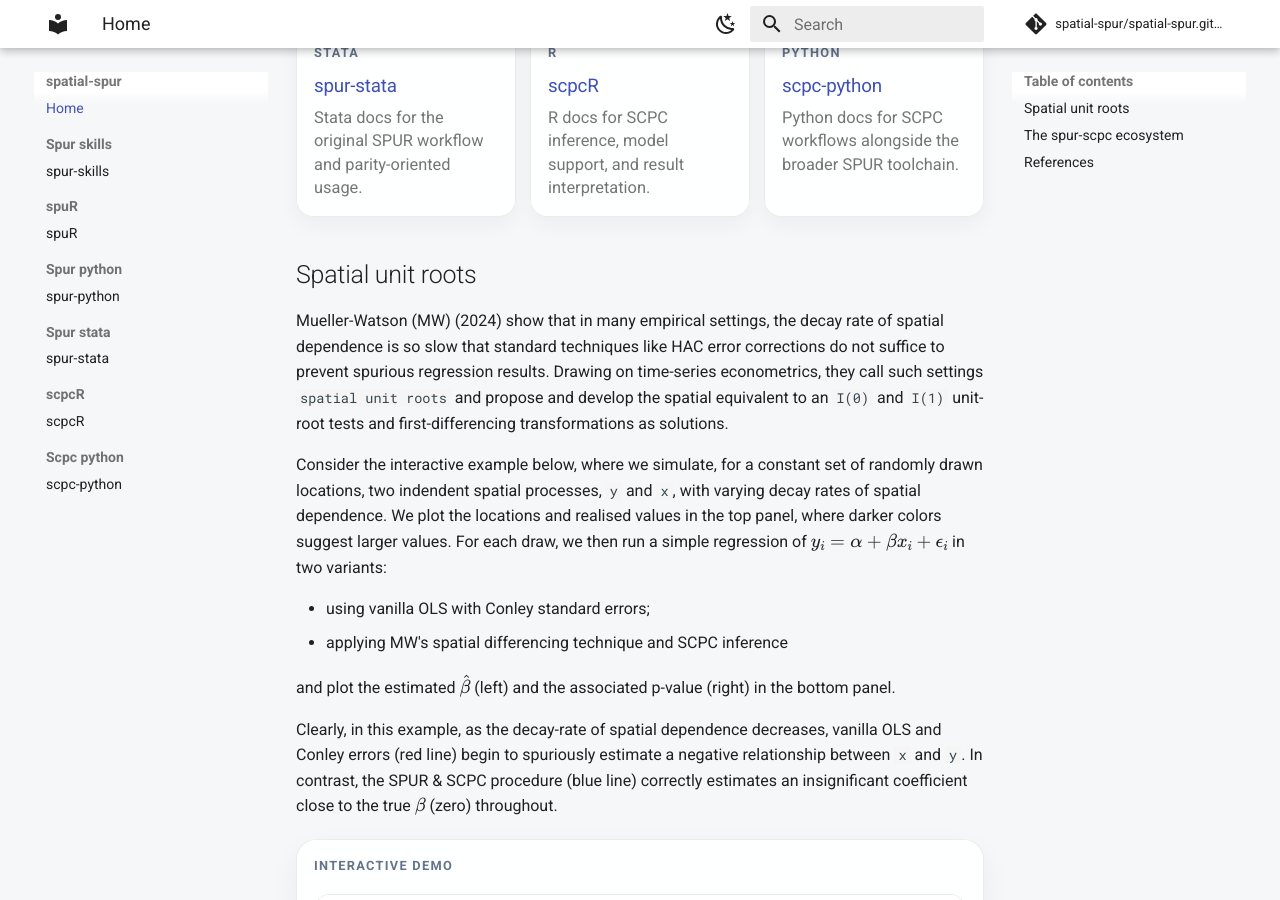
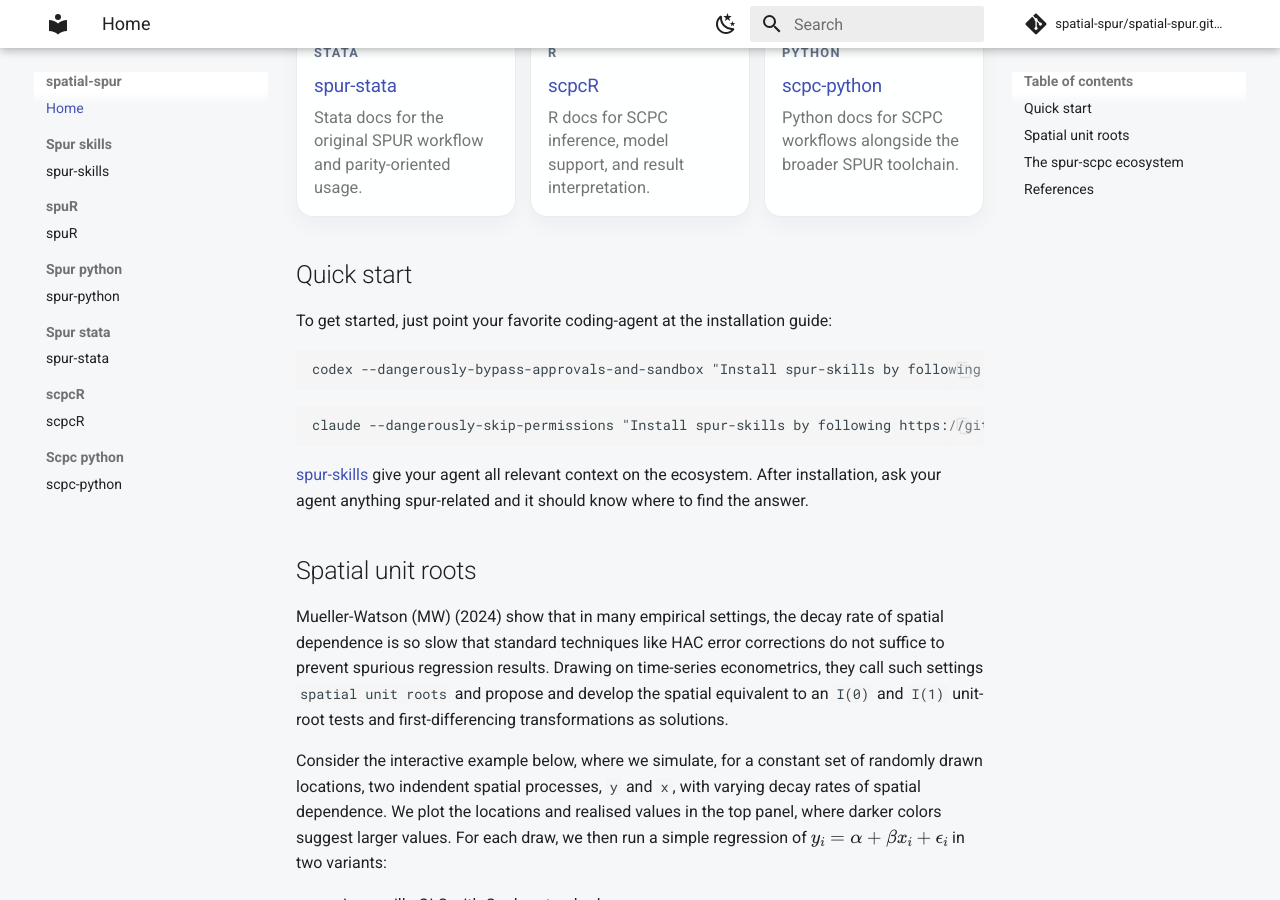
Before and after one commit to spatial-spur/spatial-spur.github.io, an MkDocs documentation site: the page built from docs/index.md, in a window 1280 px wide and 900 px high, scrolled down 668 px. Built offline with MkDocs 1.6.1 and Material for MkDocs 9.7.7, drawn with Linux system fonts in a browser that asks for light colours; comment, search, counter and statistics services are not loaded.

Commit message:
[docs] updated agent install cmd

````diff
--- a/docs/index.md
+++ b/docs/index.md
@@ -45,6 +45,20 @@ spatial unit root procedure introduced in Müller and Watson (2024).
     <p>Python docs for SCPC workflows alongside the broader SPUR toolchain.</p>
   </a>
 </div>
+
+## Quick start
+
+To get started, just point your favorite coding-agent at the installation guide:
+
+```bash
+codex --dangerously-bypass-approvals-and-sandbox "Install spur-skills by following https://github.com/spatial-spur/spur-skills#install, then inspect the spatial-analysis skill and provide the user with a very short two-section overview: 1) how to apply the spur procedure using the spur() Python wrapper as minimal example, 2) an itemized list of what the applied tests actually do. focus on clarity and brevity"
+```
+
+```bash
+claude --dangerously-skip-permissions "Install spur-skills by following https://github.com/spatial-spur/spur-skills#install, then inspect the spatial-analysis skill and provide the user with a very short two-section overview: 1) how to apply the spur procedure using the spur() Python wrapper as minimal example, 2) an itemized list of what the applied tests actually do. focus on clarity and brevity"
+```
+
+[spur-skills](spur-skills/index.md) give your agent all relevant context on the ecosystem. After installation, ask your agent anything spur-related and it should know where to find the answer.
 
 ## Spatial unit roots
 
````
